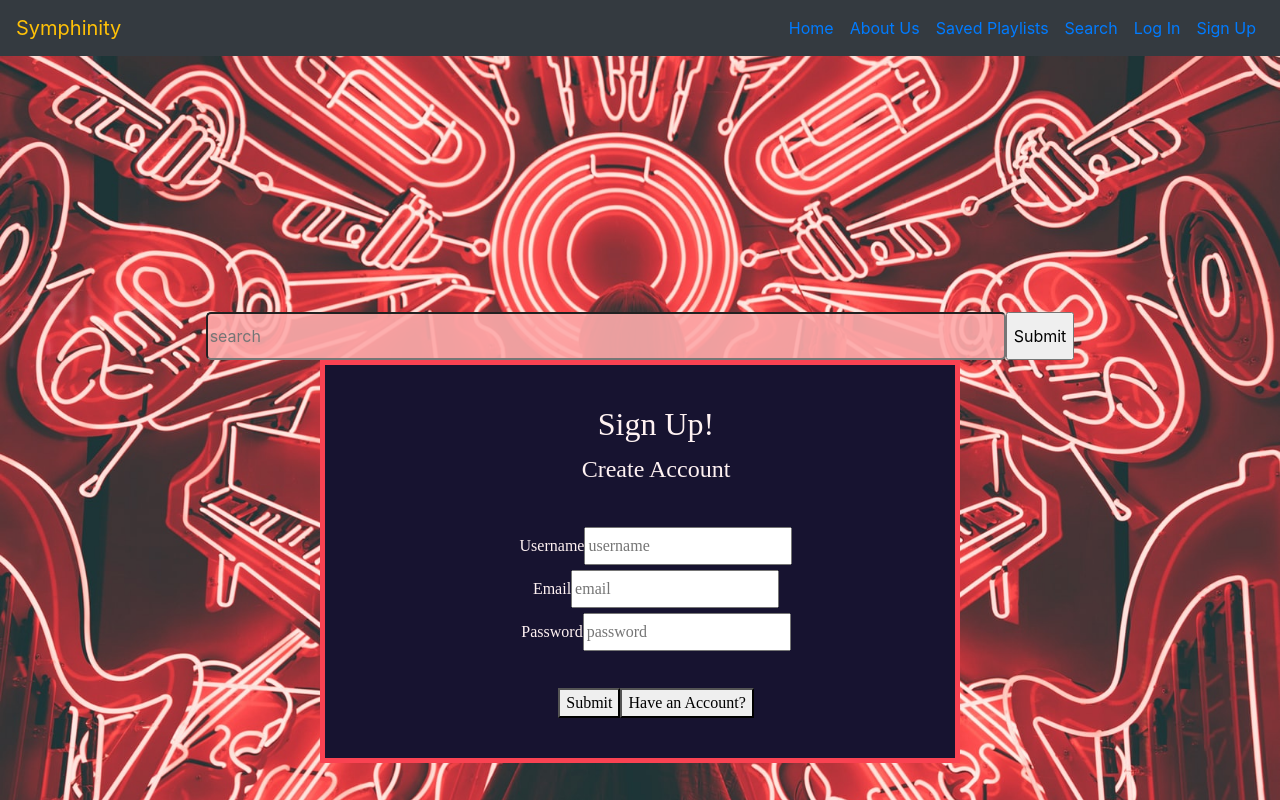
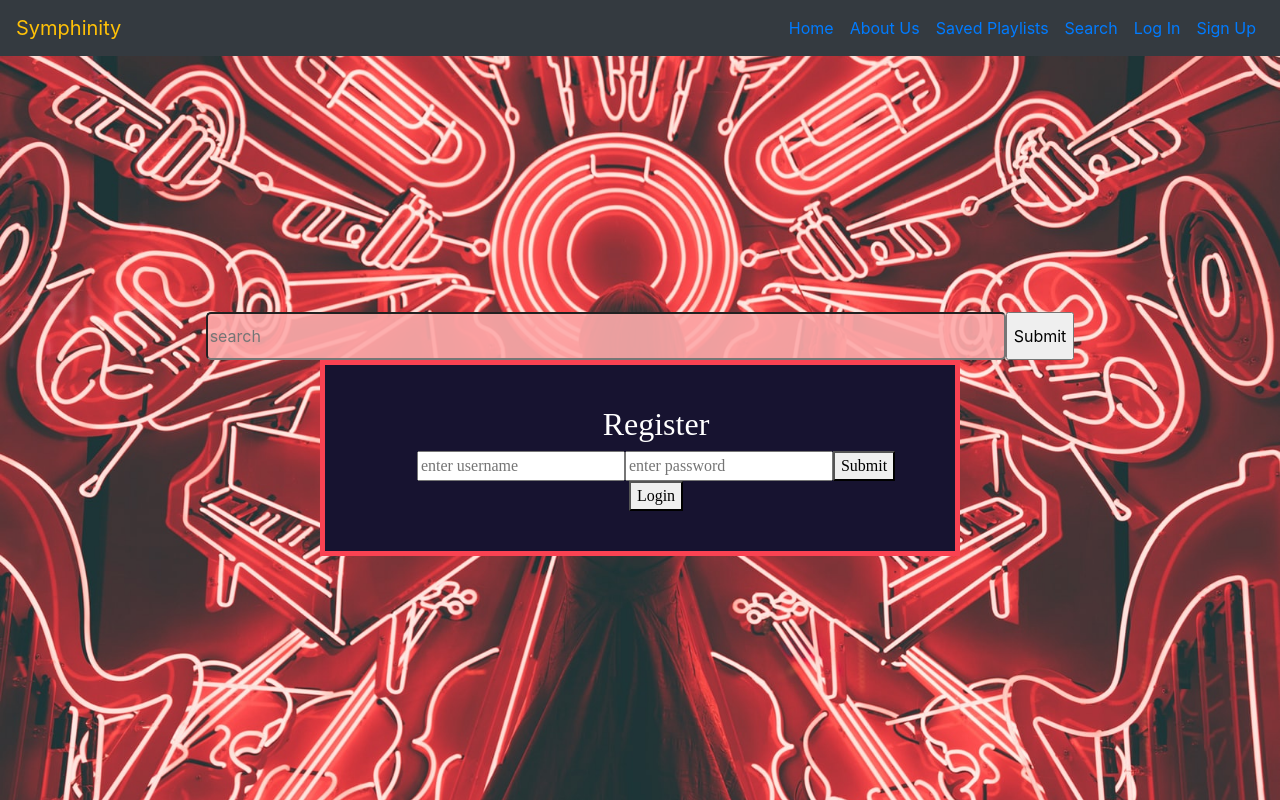
Before and after one commit to Build-Week-Spotify-Song-Suggester-1/Front-End, a React (Create React App) app in the folder spotify-song-suggester/: page /Reg in a window 1280 px wide. Built offline with nearby package versions, Linux system fonts and the light colour scheme.

Commit message:
Added validation to registration form

```diff
--- a/spotify-song-suggester/package.json
+++ b/spotify-song-suggester/package.json
@@ -6,8 +6,9 @@
     "@testing-library/jest-dom": "^4.2.4",
     "@testing-library/react": "^9.3.2",
     "@testing-library/user-event": "^7.1.2",
-    "axios": "^0.19.0",
+    "axios": "^0.19.1",
     "bootstrap": "^4.4.1",
+    "formik": "^2.1.1",
     "jquery": "^3.4.1",
     "popper.js": "^1.16.0",
     "react": "^16.12.0",
@@ -16,7 +17,8 @@
     "react-hook-form": "^4.4.5",
     "react-scripts": "3.3.0",
     "reactstrap": "^8.2.0",
-    "styled-components": "^4.4.1"
+    "styled-components": "^4.4.1",
+    "yup": "^0.28.0"
   },
   "scripts": {
     "start": "react-scripts start",
--- a/spotify-song-suggester/src/components/Login.js
+++ b/spotify-song-suggester/src/components/Login.js
@@ -1,5 +1,8 @@
-import React, { useState } from "react";
+import React, { useState, useEffect } from "react";
 import styled from 'styled-components';
+import axios from 'axios';
+import ReactDOM from "react-dom";
+import { Formik, Form, Field, ErrorMessage } from 'formik';
 
 const Div = styled.div`
     text-align: center;
@@ -17,6 +20,24 @@ line-height: 2;
 padding: 2rem 3.5rem;
 
 `
+function Login(){
+    const [login, setLogin] = useState("");
+    useEffect(() => {
+        axios
+        .get("https://weightlifting-journal.herokuapp.com/")
+        .then(res => setLogin(res.data.message))
+        .catch(err => console.log(err));
+    },[]);
+
+    return (
+        <span className="Login">
+            <h2>Does it work?</h2>
+        </span>
+    );
+}
+
+
+
 
 
 const LoginForm = props => {
@@ -51,6 +72,7 @@ const LoginForm = props => {
                 placeholder="username"
                 onChange={handleChanges}
                 value={Loginuser.username}
+
                 />
             </li>
             <li>
@@ -72,4 +94,6 @@ const LoginForm = props => {
         </Div>
     );
 };
+
+
 export default LoginForm;
--- a/spotify-song-suggester/src/components/Reg.js
+++ b/spotify-song-suggester/src/components/Reg.js
@@ -1,10 +1,14 @@
 import React, { useState } from "react";
+import axios from 'axios';
+import { Link } from 'react-router-dom';
+import { Formik, Form, Field, ErrorMessage } from 'formik';
+import * as Yup from 'yup';
 import styled from 'styled-components';
 
 const Div = styled.div`
     text-align: center;
     background-color: #171330;
-    color: #FFF2F2;
+    color: white;
     font-family: Muli;
     width: 50%;
     margin: auto;
@@ -12,84 +16,62 @@ const Div = styled.div`
     border: 5px solid #fa4252;
   `;
 
-  const Ul = styled.div`
-    list-style-type:none;
-    line-height: 2;
-    padding: 2rem 3.5rem;
-
-    `
 
 
 
+const validate = ({ username, password}) => {
+    const errors = {};
+    if (!username){
+        errors.username = "You need a username!"
+    } else if (username.length < 3) {
+        errors.username = "You need a longer name!"
+    }
+    if (!password) {
+        errors.age = "You need a password"
+    } else if (password.length < 4) {
+        errors.name = "You need a longer password!"
+    }
+    return errors;
+}
 
-
-
-const RegForm = props => {
-    const [Reguser, setRegUser] = useState({
+const Register = props => {
+    const [registerData, setRegisterData] = useState({
         username: "",
-        email: "",
         Password: ""
 
     });
 
-    const handleChanges = event => {
-        setRegUser({ ...Reguser, [event.target.name]: event.target.value});
-    };
+    return(
+        <Div className='form-login'>
+            <h2>Register</h2>
+          <Formik
+            onSubmit={(values, tools) =>{
+            tools.resetForm();
+        }}
 
-    const submitForm = event => {
-        event.preventDefault();
-        props.addNewUser(Reguser);
-        setRegUser({ username: "", email: "", password: ""});
-    };
+            validate={validate}
+            initialValues={{
+                username: '',
+                password: ''
+            }}
 
-    return(
-        <Div>
-        <form onSubmit={submitForm}>
-            <h2>Sign Up!</h2>
-            <fieldset>
-            <legend>Create Account</legend>
-            <Ul>
-                <li>
-                  <label htmlFor= "username">Username</label>
-                    <input
-                       id= "username"
-                       type="text"
-                       name="username"
-                       placeholder="username"
-                       onChange={handleChanges}
-                       value={Reguser.username}
-                    />
-                </li>
-                <li>
-                    <label htmlFor= "email">Email</label>
-                        <input
-                        id= "email"
-                        type="text"
-                        name="email"
-                        placeholder="email"
-                        onChange={handleChanges}
-                        value={Reguser.role}/>
-               </li>
+         render={props => {
+                return (
+                  <Form>
+                    <Field name="username" type="text" placeholder="enter username" />
+                    <ErrorMessage name="username" component="div" className="red" />
 
-               <li>
-                    <label htmlFor= "password">Password </label>
-                        <input
-                        id= "password"
-                        type="text"
-                        name="password"
-                        placeholder="password"
-                        onChange={handleChanges}
-                        value={Reguser.role}/>
-                </li>
-            </Ul>
-            </fieldset>
+                    <Field name="password" type="text" placeholder="enter password" />
+                    <ErrorMessage name="password" component="div" className="red" />
 
-                <button type='submit'>Submit</button>
+                    <button type='submit'>Submit</button>
+                    <Link to='/login'><button>Login</button></Link>
+                 </Form>
+           );
+          }}
+         />
 
-                <button type="button">Have an Account?</button>
-
-        </form>
        </Div>
     );
 };
-export default RegForm;
+export default Register;
```
Also changed, not shown: spotify-song-suggester/src/App.js (+5 -2 lines), spotify-song-suggester/src/components/login.css (added), 1 other file (tests, documents, lock files or other folders).
